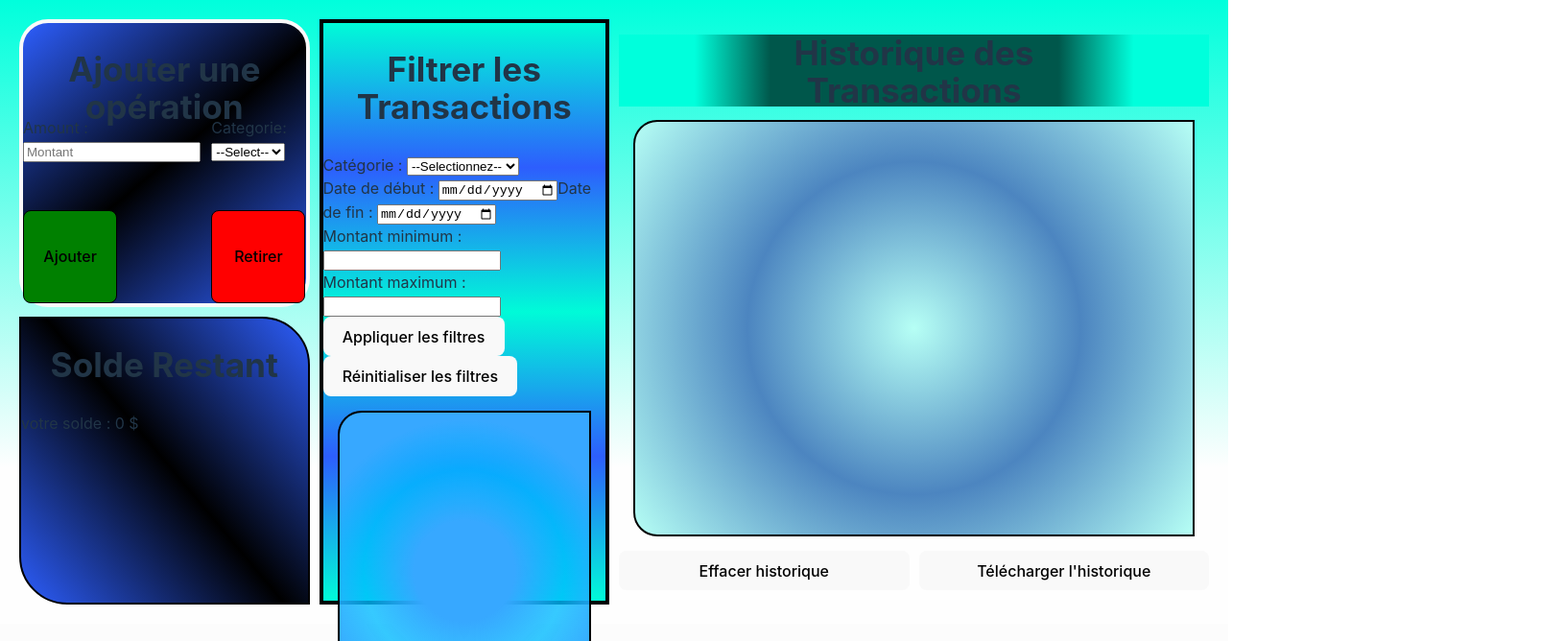
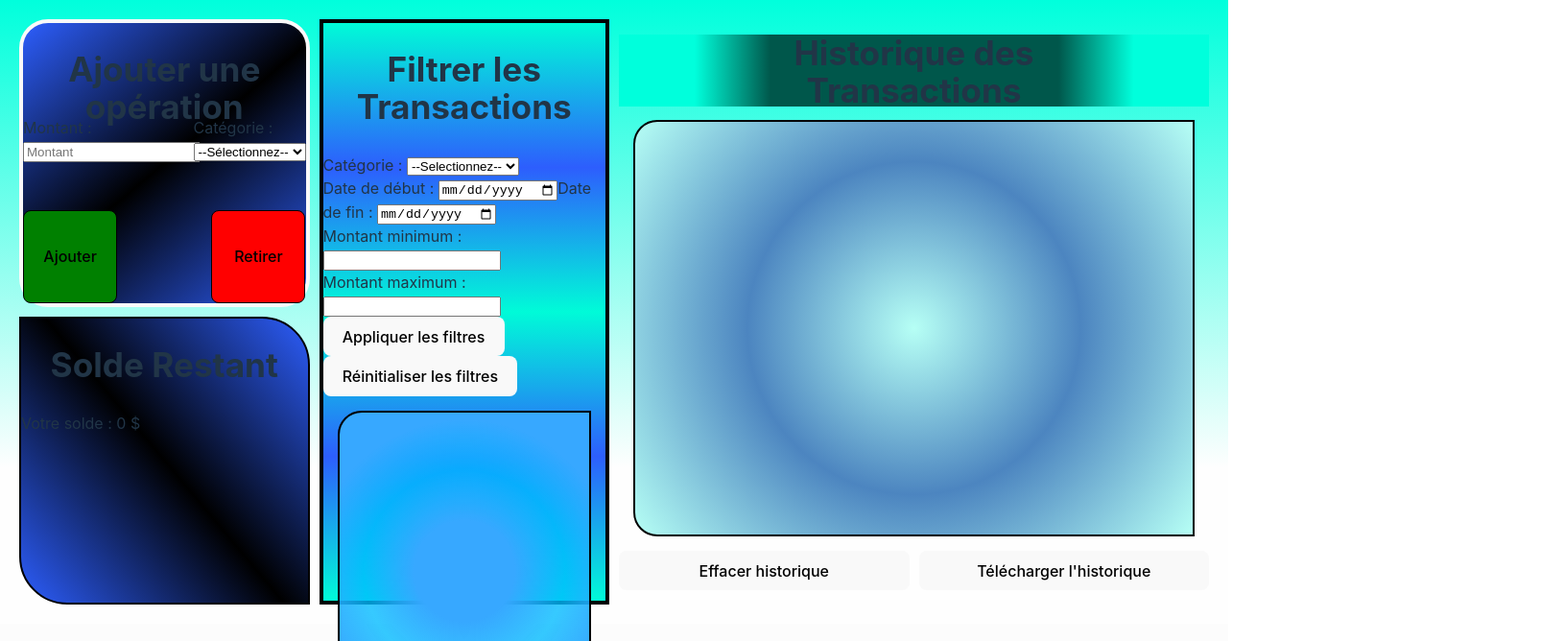
Before and after one commit to bruno-jimenez/finance-flow, a React (Vite) app in the folder FinanceFlow/: page / in a window 1280 px wide. Shown: the part 240-908 px from the top of the page at 96% size, 1630 px wide, since content can reach past the window. Built offline with nearby package versions, Linux system fonts and the light colour scheme.

Commit message:
adding the last update for all files

```diff
--- a/FinanceFlow/src/App.jsx
+++ b/FinanceFlow/src/App.jsx
@@ -3,18 +3,16 @@ import { useState } from 'react';
 import AddNewOperation from './component/AddNewOperation';
 import TransactionLogs from './component/TransactionLogs';
 import HowMuch from './component/HowMuch';
+import TransactionData from './component/TransactionData'; // Importer TransactionData ici
+import DataCategorie from './component/DataCategorie';
 import TransactionDataFilter from './component/TransactionDataFilter';
-import DataCategorie from './component/DataCategorie';
-import TransactionData from './component/TransactionData';
 import "./CSS/index.css"; /* CSS global */
 import "./CSS/Grid.css"; /*CSS sur l'organisation des grid*/
-<css></css>
 
 const App = () => {
   const [transactions, setTransactions] = useState([]);
   const [categories, setCategories] = useState([]);
   const [selectedTransaction, setSelectedTransaction] = useState(null);
-  const [isEditMode, setIsEditMode] = useState(false); // Nouvel état pour le mode édition
 
   const addTransaction = (newTransaction) => {
     setTransactions([...transactions, newTransaction]);
@@ -31,12 +29,6 @@ const App = () => {
   const updateTransaction = (updatedTransactions) => {
     setTransactions(updatedTransactions);
     setSelectedTransaction(null);
-    setIsEditMode(false); // Désactiver le mode édition après la mise à jour
-  };
-
-  const handleEditTransaction = (transaction) => {
-    setSelectedTransaction(transaction);
-    setIsEditMode(true); // Activer le mode édition lorsqu'on clique sur "Éditer"
   };
 
   return (
@@ -55,7 +47,7 @@ const App = () => {
         <TransactionDataFilter
           transactions={transactions}
           categories={categories}
-          onEditTransaction={handleEditTransaction} // Passer la fonction pour gérer l'édition
+          onEditTransaction={setSelectedTransaction} // Passer la fonction de gestion de l'édition
         />
 
         {/* Utiliser le composant TransactionLogs pour afficher la liste des transactions et le solde restant */}
@@ -64,7 +56,7 @@ const App = () => {
           clearHistory={clearHistory}
           updateTransaction={updateTransaction}
           categories={categories}
-          onEditTransaction={handleEditTransaction} // Passer la fonction pour gérer l'édition
+          onEditTransaction={setSelectedTransaction} // Passer la fonction de gestion de l'édition
         />
 
         {/* Utiliser le composant HowMuch pour afficher le solde restant */}
@@ -76,20 +68,21 @@ const App = () => {
         <DataCategorie categories={categories} addCategory={addCategory} />
 
         {/* Composant TransactionData */}
-        {selectedTransaction && (
+        {/* Toujours afficher le composant, mais avec la transaction sélectionnée comme prop */}
         <TransactionData
           selectedTransaction={selectedTransaction}
           onUpdate={(updatedTransaction) => {
-              updateTransaction(transactions.map(t => (t === selectedTransaction ? updatedTransaction : t)));
+            // Mettre à jour la transaction sélectionnée
+            setSelectedTransaction(updatedTransaction);
+            // Mettre à jour les transactions non filtrées si nécessaire
+            const updatedTransactions = transactions.map(t => (t === selectedTransaction ? updatedTransaction : t));
+            setTransactions(updatedTransactions);
           }}
-            onCancel={() => {
-              setSelectedTransaction(null);
-              setIsEditMode(false);
-            }}
+          onCancel={() => setSelectedTransaction(null)}
           categories={categories}
-            isEditMode={isEditMode}
+          // Toujours éditable si une transaction est sélectionnée
+          editable={!!selectedTransaction}
         />
-        )}
       </div>
 
       <div className='Section-footer'>
--- a/FinanceFlow/src/component/AddNewOperation.jsx
+++ b/FinanceFlow/src/component/AddNewOperation.jsx
@@ -5,12 +5,10 @@ const AddNewOperation = ({ addTransaction, categories }) => {
   const [selectedCategory, setSelectedCategory] = useState('');
 
   const handleAddTransaction = (isPositive) => {
-    // Votre logique pour ajouter la transaction avec amount, selectedCategory et selectedSubCategory
+    // Votre logique pour ajouter la transaction avec amount, selectedCategory
     addTransaction({
       amount: isPositive ? parseFloat(amount) : -parseFloat(amount),
       category: selectedCategory,
-      description: '', // Ajoutez votre logique pour la description
-      place: '', // Ajoutez votre logique pour le lieu
       date: new Date().toISOString(), // Date actuelle
     });
 
@@ -25,22 +23,21 @@ const AddNewOperation = ({ addTransaction, categories }) => {
         <h2>Ajouter une opération</h2>
       </div>
       <div id='amout-ope'>
-        <label>Amount : </label>
+        <label>Montant : </label>
         <input
-        type="text"
+          type="number"
           value={amount}
           onChange={(e) => setAmount(e.target.value)}
           placeholder="Montant"
         />
       </div>
-      {/* Utiliser directement la liste de catégories */}
       <div id='cate-ope'>
-      <label>  Categorie:</label>
+        <label>Catégorie :</label>
         <select
           value={selectedCategory}
           onChange={(e) => setSelectedCategory(e.target.value)}
         >
-        <option value="">--Select--</option>
+          <option value="">--Sélectionnez--</option>
           {categories.map((category) => (
             <option key={category} value={category}>
               {category}
--- a/FinanceFlow/src/component/DataCategorie.jsx
+++ b/FinanceFlow/src/component/DataCategorie.jsx
@@ -21,7 +21,7 @@ const DataCategorie = ({ categories, addCategory }) => {
 
   return (
     <div className='categorie-container'>
-      <h2 id='h2-categorie'>Categories pannel</h2>
+      <h2 id='h2-categorie'>Categories Panel</h2>
 
       <div className='newsuborcate' id='cate'>
         <label>New Categorie : {' '} </label>
@@ -46,11 +46,10 @@ const DataCategorie = ({ categories, addCategory }) => {
                 {category}
               </option>
             ))}
-
           </select>
         </div>
         <br />
-        <label>New Subcatgorie:</label>
+        <label>New Subcategorie:</label>
         <input
           type="text"
           value={newSubCategory}
--- a/FinanceFlow/src/component/HowMuch.jsx
+++ b/FinanceFlow/src/component/HowMuch.jsx
@@ -20,7 +20,7 @@ const HowMuch = ({ transactions }) => {
   return (
     <div className='howmuch-container'>
       <h2>Solde Restant</h2>
-      <p>votre solde : {balance} $</p>
+      <p>Votre solde : {balance} $</p>
     </div>
   );
 };
--- a/FinanceFlow/src/component/TransactionData.jsx
+++ b/FinanceFlow/src/component/TransactionData.jsx
@@ -1,10 +1,20 @@
 import { useState } from 'react';
 
 const TransactionData = ({ selectedTransaction, onUpdate, onCancel, categories }) => {
-  const [amount, setAmount] = useState(selectedTransaction.amount.toString());
-  const [description, setDescription] = useState(selectedTransaction.description || '');
-  const [place, setPlace] = useState(selectedTransaction.place || '');
-  const [selectedCategory, setSelectedCategory] = useState(selectedTransaction.category || '');
+  // Vérifie si selectedTransaction est null, auquel cas initialise les états avec des valeurs par défaut
+  const [amount, setAmount] = useState(selectedTransaction?.amount.toString() || '');
+  const [description, setDescription] = useState(selectedTransaction?.description || '');
+  const [place, setPlace] = useState(selectedTransaction?.place || '');
+  const [selectedCategory, setSelectedCategory] = useState(selectedTransaction?.category || '');
+
+  // Vérifie si selectedTransaction est null, auquel cas rend un message indiquant qu'aucune transaction n'est sélectionnée
+  if (!selectedTransaction) {
+    return (
+      <div className="modify">
+        <p>Aucune transaction sélectionnée.</p>
+      </div>
+    );
+  }
 
   const handleUpdateTransaction = () => {
     // Mettre à jour la transaction avec les nouvelles informations
--- a/FinanceFlow/src/component/TransactionDataFilter.jsx
+++ b/FinanceFlow/src/component/TransactionDataFilter.jsx
@@ -8,7 +8,6 @@ const TransactionDataFilter = ({ transactions, categories, filterTransactions, o
   const [minAmount, setMinAmount] = useState('');
   const [maxAmount, setMaxAmount] = useState('');
   const [filteredTransactions, setFilteredTransactions] = useState([]);
-  const [selectedTransaction, setSelectedTransaction] = useState(null);
 
   const transactionListRef = useRef(null);
 
@@ -33,13 +32,6 @@ const TransactionDataFilter = ({ transactions, categories, filterTransactions, o
 
     // Mettre à jour l'état des transactions filtrées
     setFilteredTransactions(filtered);
-  };
-
-  const handleEditTransaction = (transaction) => {
-    // Signaler à App que l'édition est demandée
-    onEditTransaction(transaction);
-    // Mettre à jour la transaction sélectionnée
-    setSelectedTransaction(transaction);
   };
 
   const resetFiltersAndClearList = () => {
@@ -90,27 +82,12 @@ const TransactionDataFilter = ({ transactions, categories, filterTransactions, o
             <p className='list-p' id='date'>Date: {transaction.date}</p>
             <p className='list-p' id='description'>Description: {transaction.description || '-'}</p>
             <p className='list-p' id='lieu'>Lieu: {transaction.place || '-'}</p>
-            <button id='edit' onClick={() => handleEditTransaction(transaction)}>
+            <button id='edit' onClick={() => onEditTransaction(transaction)}>
               <img src='/img/editer.png' alt='Editer'/>
             </button>
           </div>
         ))}
       </div>
-
-      {/* Afficher TransactionData pour l'édition */}
-      {selectedTransaction && (
-        <TransactionData
-          selectedTransaction={selectedTransaction}
-          onUpdate={(updatedTransaction) => {
-            const updatedTransactions = filteredTransactions.map(t => (t === selectedTransaction ? updatedTransaction : t));
-            setFilteredTransactions(updatedTransactions);
-            setSelectedTransaction(null);
-            filterTransactions(updatedTransactions); // Mettre à jour également les transactions non filtrées
-          }}
-          onCancel={() => setSelectedTransaction(null)}
-          categories={categories}
-        />
-      )}
     </div>
   );
 };
--- a/FinanceFlow/src/component/TransactionLogs.jsx
+++ b/FinanceFlow/src/component/TransactionLogs.jsx
@@ -1,7 +1,7 @@
 import React, { useRef, useEffect, useState } from 'react';
 import TransactionData from './TransactionData';
 
-const TransactionLogs = ({ transactions, clearHistory, updateTransaction, categories }) => {
+const TransactionLogs = ({ transactions, clearHistory, updateTransaction, categories, onEditTransaction }) => {
   const transactionListRef = useRef(null);
   const [selectedTransaction, setSelectedTransaction] = useState(null);
 
@@ -23,6 +23,8 @@ const TransactionLogs = ({ transactions, clearHistory, updateTransaction, catego
   };
 
   const handleEditTransaction = (transaction) => {
+    // Utiliser la fonction onEditTransaction pour gérer l'édition
+    onEditTransaction(transaction);
     // Mettre à jour la transaction sélectionnée
     setSelectedTransaction(transaction);
   };
```
Lines whose indentation alone changed are shown as unchanged.
